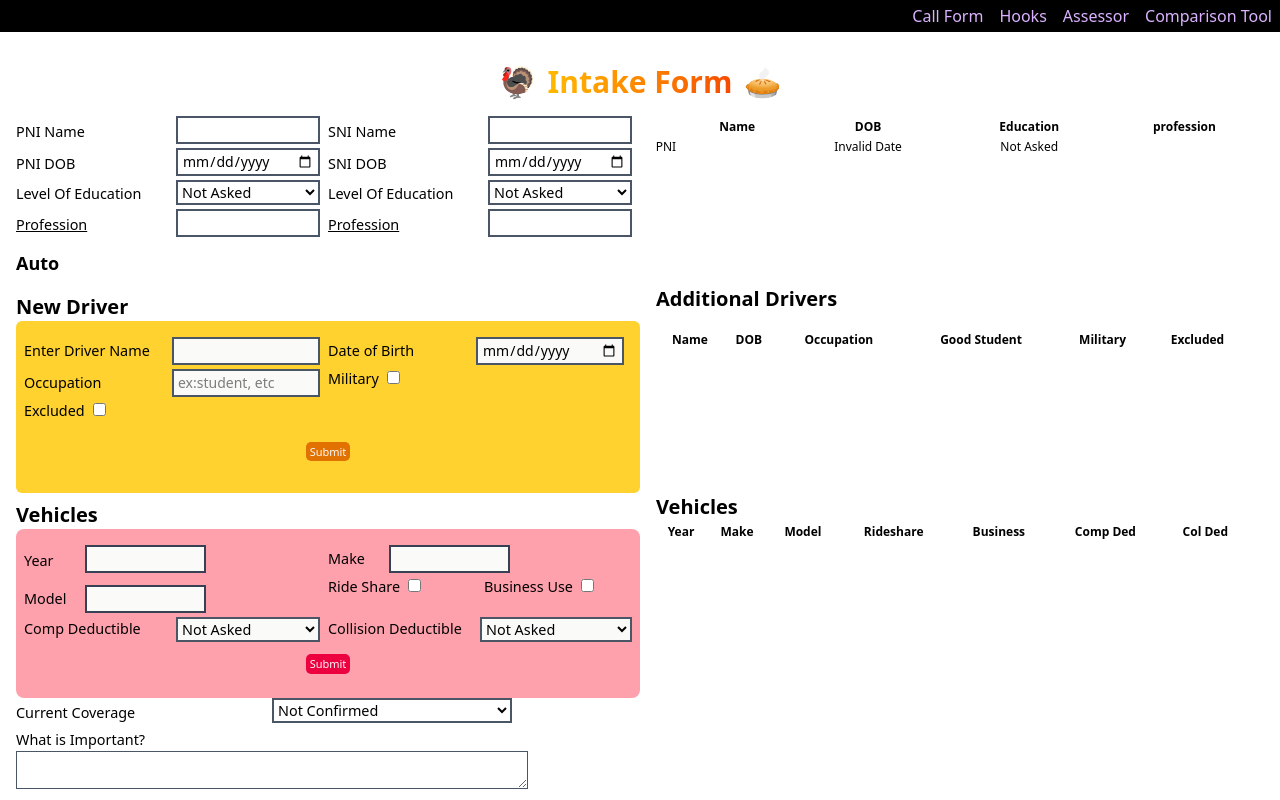
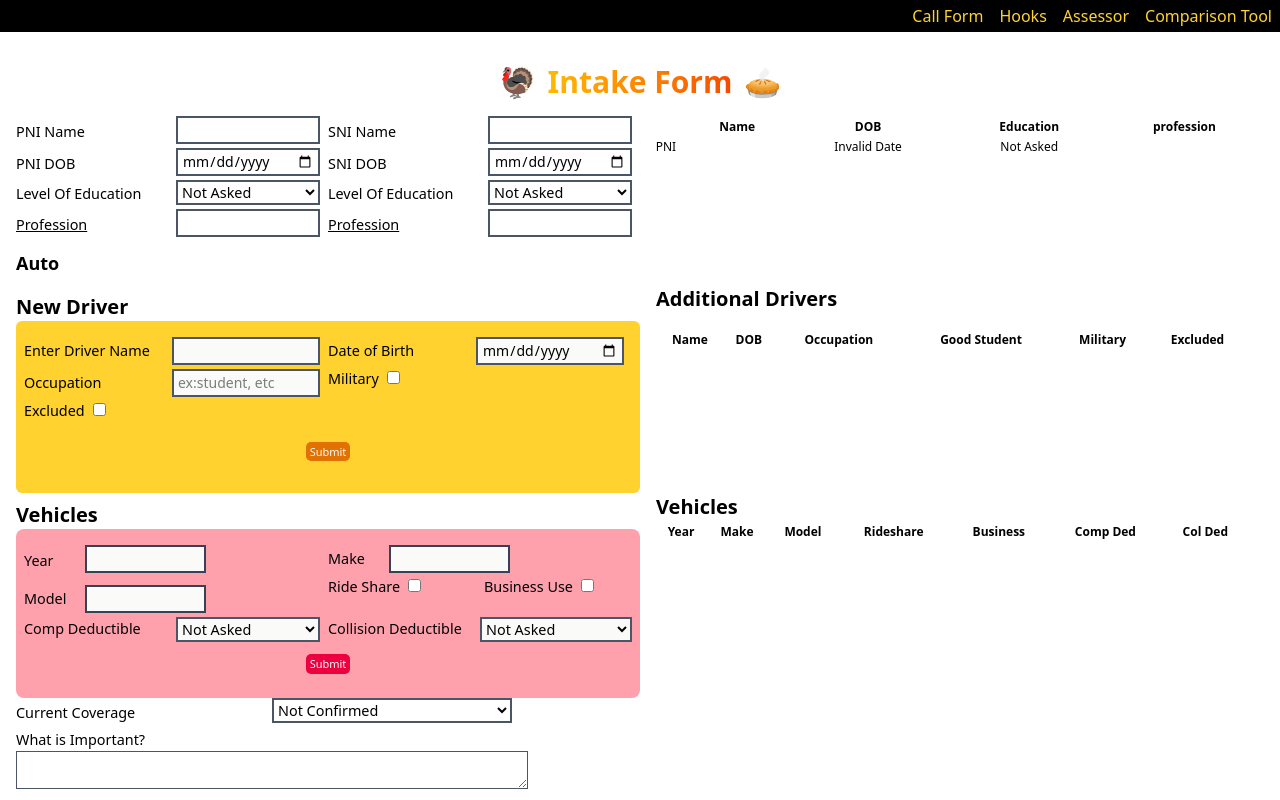
Before and after one commit to Jpatrick6420/propertyandcasualtywebsite, a React (Vite) app: page / in a window 1280 px wide. Shown: the top 800 px of the page. Built offline with nearby package versions, Linux system fonts and the light colour scheme.

Commit message:
changed nav color

```diff
--- a/src/components/Nav.jsx
+++ b/src/components/Nav.jsx
@@ -3,26 +3,26 @@ function Nav({ handler }) {
     <nav>
       <ul className="flex gap-4 px-2 py-1 bg-black xl:justify-end mb-2">
         <li
-          className="text-purple-300 hover:text-orange-400 cursor-pointer hover:underline transition-all duration-250 ease-in"
+          className="text-amber-300 hover:text-orange-400 cursor-pointer hover:underline transition-all duration-250 ease-in"
           onClick={() => handler("intake_form")}
         >
           Call Form
         </li>
         <li
           onClick={() => handler("hooks")}
-          className="text-purple-300 hover:text-orange-400 cursor-pointer hover:underline transition-all duration-250 ease-in"
+          className="text-amber-300 hover:text-orange-400 cursor-pointer hover:underline transition-all duration-250 ease-in"
         >
           Hooks
         </li>
         <li
-          className="text-purple-300 hover:text-orange-400 cursor-pointer hover:underline  transition-all duration-250 ease-in"
+          className="text-amber-300 hover:text-orange-400 cursor-pointer hover:underline  transition-all duration-250 ease-in"
           onClick={() => handler("assessor")}
         >
           Assessor
         </li>
 
         <li
-          className="text-purple-300 hover:text-orange-400 cursor-pointer hover:underline  transition-all duration-250 ease-in"
+          className="text-amber-300 hover:text-orange-400 cursor-pointer hover:underline  transition-all duration-250 ease-in"
           onClick={() => handler("comparison_tool")}
         >
           Comparison Tool
```
